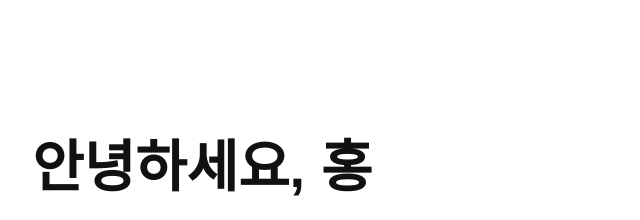
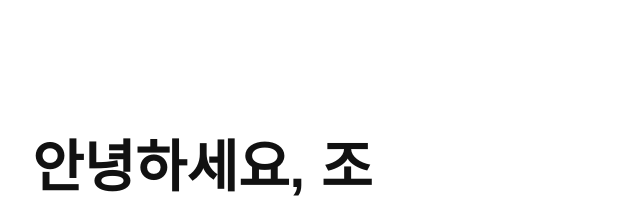
Before and after one commit to cho123456789/cho123456789.github.io, a plain HTML site: page index.html in a window 1280 px wide. Shown: the top 220 px of the page, 178-818 px from the left. Drawn offline with Linux system fonts and the light colour scheme.

Commit message:
이름 추가

```diff
--- a/index.html
+++ b/index.html
@@ -10,7 +10,7 @@
 
 <div class="container">
     <header>
-        <div class="typing-txt">안녕하세요, 홍길동입니다.</div>
+        <div class="typing-txt">안녕하세요, 조형석입니다.</div>
         <p class="subtitle">효율적인 코드를 지향하는 프론트엔드 개발자입니다.</p>
     </header>
 
```
